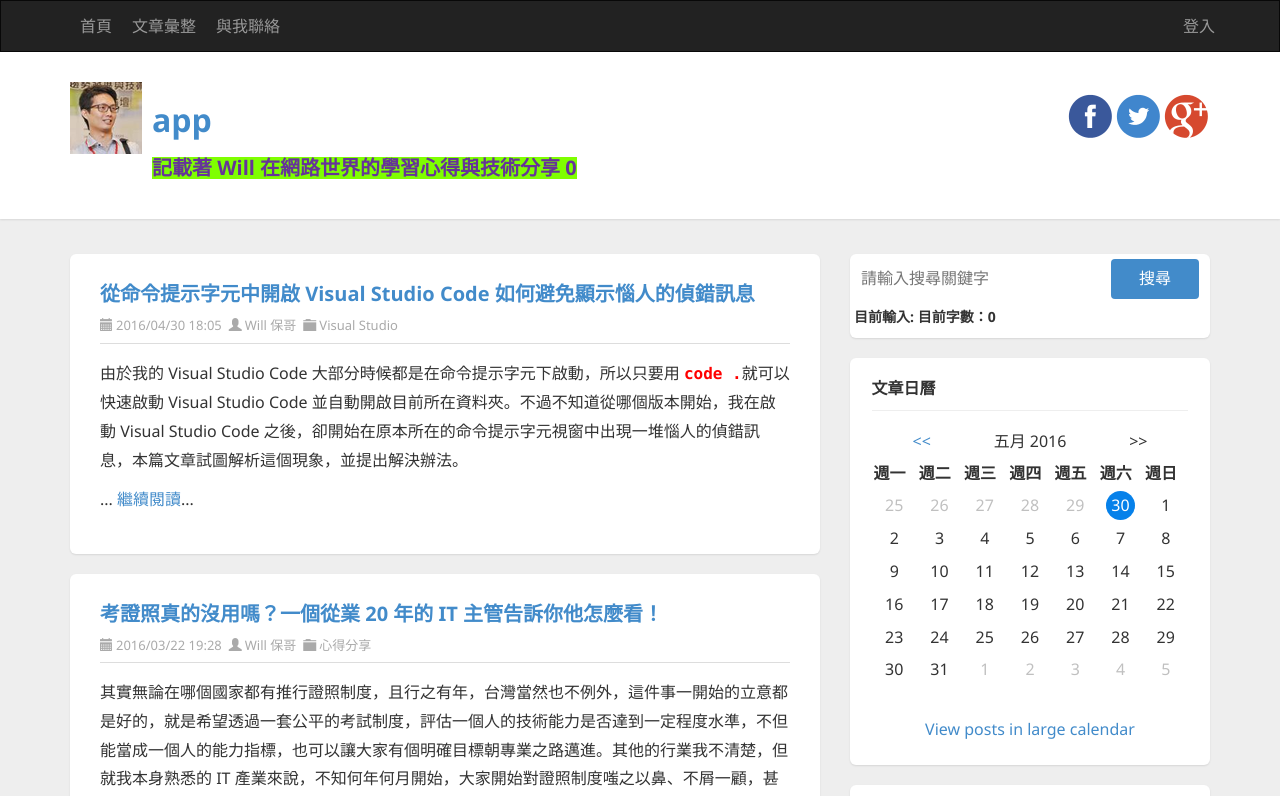
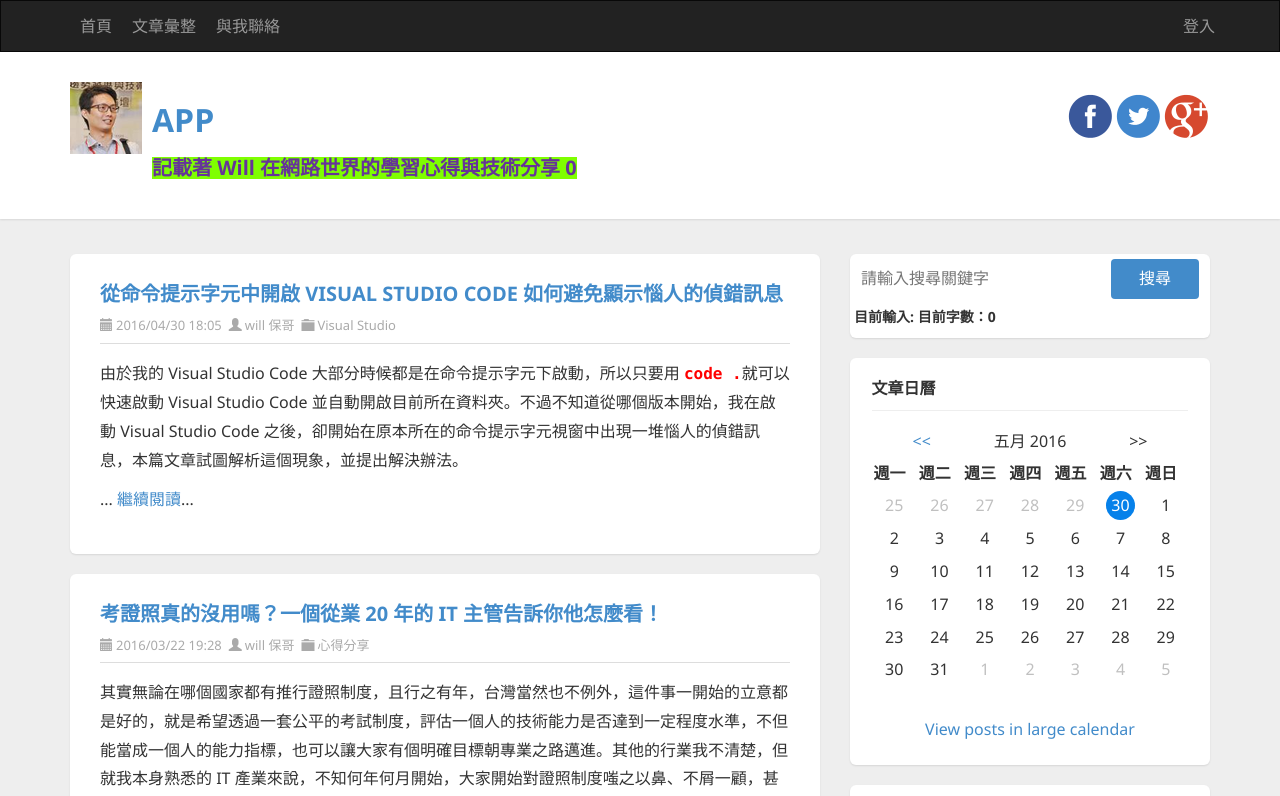
Before and after one commit to ChuangPoPO/Udemy-Angular-2018, an Angular app in the folder demo1/: page / in a window 1280 px wide. Shown: the top 796 px of the page. Built offline with nearby package versions, Linux system fonts and the light colour scheme.

Commit message:
5-30 pipes uppercase & lowercase

```diff
--- a/demo1/src/app/app.component.html
+++ b/demo1/src/app/app.component.html
@@ -12,14 +12,14 @@
         <article class="post" id="post{{idx}}" *ngFor="let item of data; let idx = index">
           <header class="post-header">
             <h2 class="post-title">
-              <a [href]="item.href" >{{ item.title }}</a>
+              <a [href]="item.href" >{{ item.title | uppercase }}</a>
             </h2>
             <div class="post-info clearfix">
               <span class="post-date">
                 <i class="glyphicon glyphicon-calendar"></i>{{ item.date }}</span>
               <span class="post-author">
                 <i class="glyphicon glyphicon-user"></i>
-                <a href="http://blog.miniasp.com/author/will.aspx">{{ item.author }}</a>
+                <a href="http://blog.miniasp.com/author/will.aspx">{{ item.author | lowercase }}</a>
               </span>
               <span class="post-category">
                 <i class="glyphicon glyphicon-folder-close"></i>
--- a/demo1/src/app/header/header.component.html
+++ b/demo1/src/app/header/header.component.html
@@ -38,7 +38,7 @@
 
       <div class="pull-left">
         <h1>
-          <a [href]="url">{{ title }}</a>
+          <a [href]="url">{{ title | uppercase }}</a>
         </h1>
         <!-- method2: use class.cssClassName to highlight if counter % 2 == 0 -->
         <h3 [class.highlight]="counter % 2 == 0">記載著 Will 在網路世界的學習心得與技術分享 {{ counter }}</h3>
```
